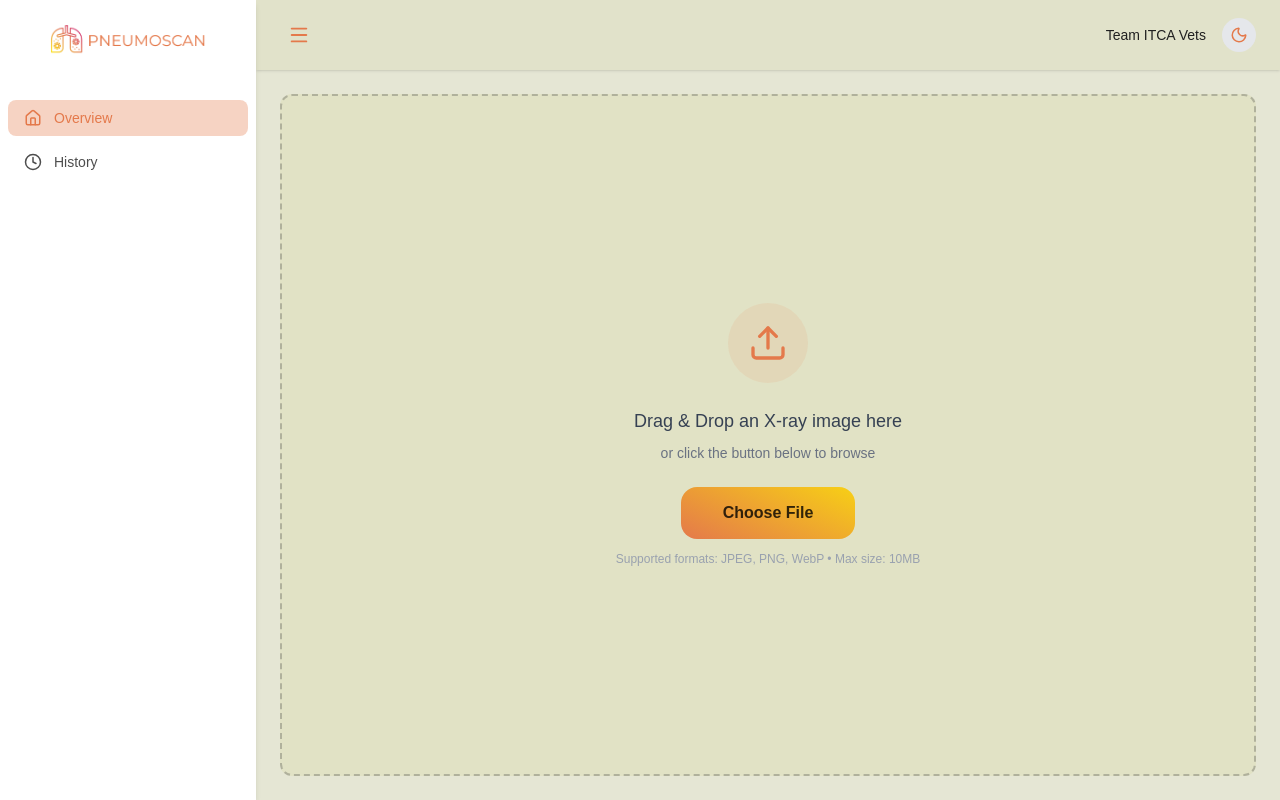
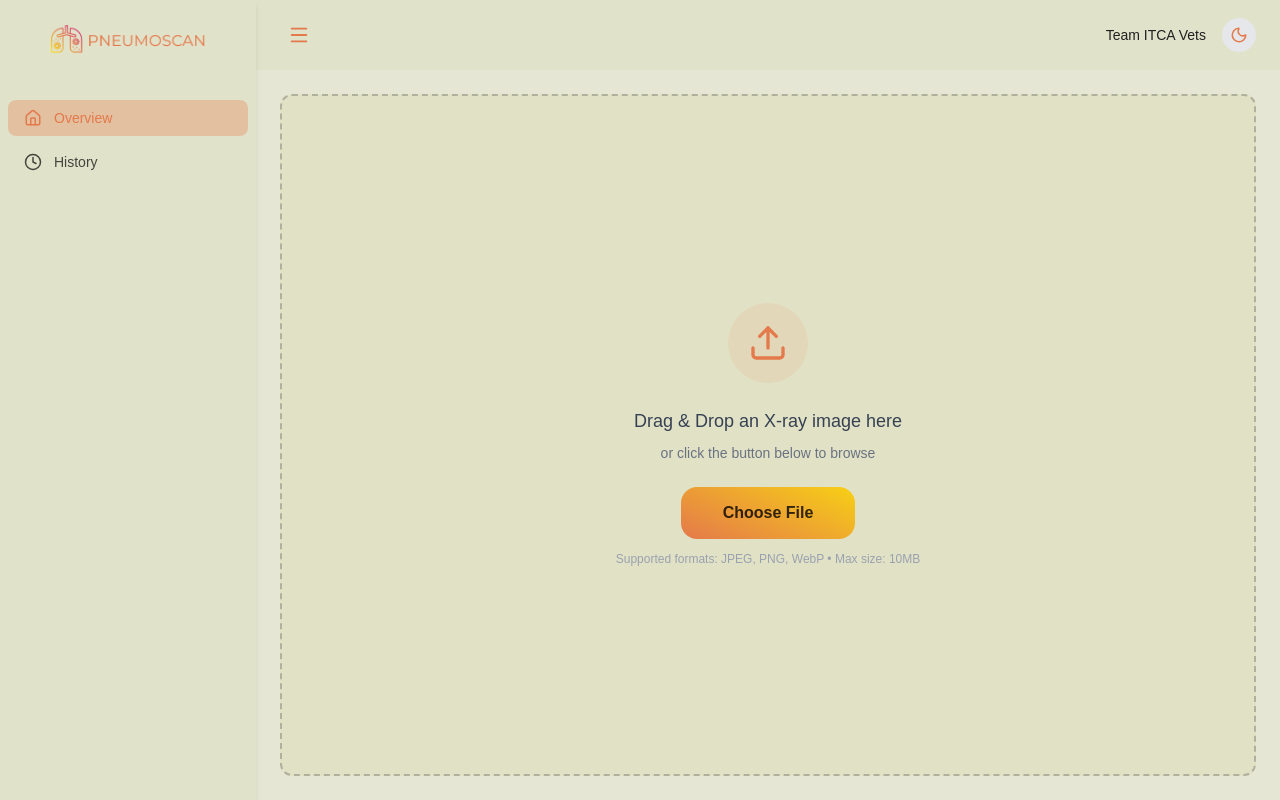
Before and after one commit to Jordanlopez546/itca-vets-mrc, a Next.js app: page / in a window 1280 px wide. Both pictures are taken after a click on the button 43 px from the left and 35 px from the top of the page. Built offline with nearby package versions, Linux system fonts and the light colour scheme.

Commit message:
Made changes

```diff
--- a/components/layouts/dashboard-header.tsx
+++ b/components/layouts/dashboard-header.tsx
@@ -19,7 +19,7 @@ export default function DashboardHeader({
 
   if (!mounted) {
     return (
-      <header className="w-full bg-white dark:bg-gray-800 shadow-sm px-6 py-4 flex justify-between items-center">
+      <header className="w-full bg-white dark:bg-gray-800 px-6 py-4 flex justify-between items-center">
         <div className="flex items-center gap-4">
           <button onClick={onToggleSidebar} className="cursor-pointer">
             <Menu className="text-gray-700 dark:text-gray-200" size={22} />
@@ -45,7 +45,7 @@ export default function DashboardHeader({
   }
 
   return (
-    <header className="w-full bg-[#e1e2ca] dark:bg-[#1a1a1a] shadow-sm px-6 py-4 flex justify-between items-center">
+    <header className="w-full bg-[#e1e2ca] dark:bg-[#1a1a1a] px-6 py-4 flex justify-between items-center">
       <div className="flex flex-1 items-center gap-4">
         <button
           onClick={onToggleSidebar}
--- a/components/layouts/sidebar.tsx
+++ b/components/layouts/sidebar.tsx
@@ -21,7 +21,7 @@ const Sidebar = ({ isOpen, onClose }: SidebarProps) => {
       )}
 
       <aside
-        className={`fixed z-50 bg-white dark:bg-[#1a1a1a] shadow-md transition-transform duration-300 h-screen w-64 flex flex-col
+        className={`fixed z-50 bg-[#e1e2ca] dark:bg-[#1a1a1a] shadow-md transition-transform duration-300 h-screen w-64 flex flex-col
         ${isOpen ? "translate-x-0" : "-translate-x-full"}`}
       >
         <div className="p-6 flex justify-between items-center dark:border-gray-700">
```
